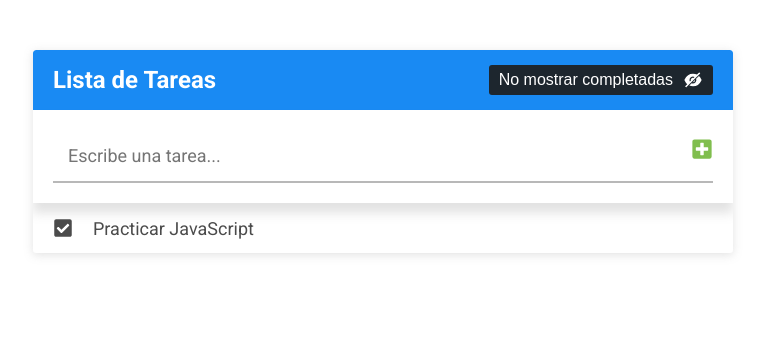
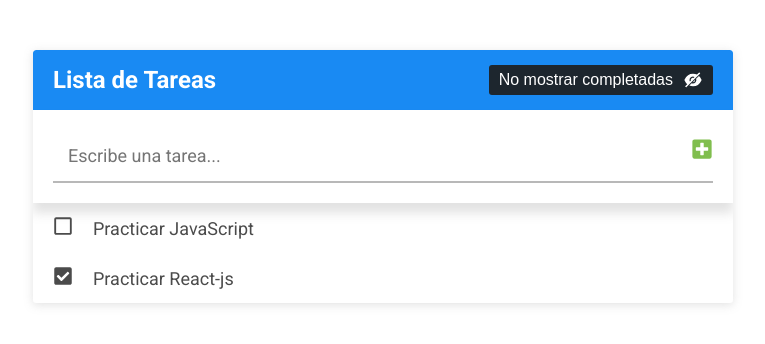
Before and after one commit to YakerHuertas26/Lista_de_Tareas, a React (Create React App) app: page / in a window 1280 px wide. Shown: the top 344 px of the page, without its empty margins (257-1022 px from the left). Built offline with nearby package versions, Linux system fonts and the light colour scheme.

Commit message:
fumcionalidad de editar terminada

```diff
--- a/src/App.js
+++ b/src/App.js
@@ -10,6 +10,11 @@ const App=() =>{
       id:1,
       description:'Practicar JavaScript',
       state: false
+    },
+    {
+      id:2,
+      description:'Practicar React-js',
+      state: true
     }
   ])
 
--- a/src/components/ListadeTareas.js
+++ b/src/components/ListadeTareas.js
@@ -2,6 +2,16 @@ import './../App.css';
 import Tarea from './Tarea';
 
 const ListaTareas = ({tareas,setTareas}) => {
+
+    const tareaCompletada=(id)=>{
+            setTareas(tareas.map((element)=>{
+                if (element.id===id) {
+                    return {...element, state: !element.state}
+                }
+                return element
+            })
+        )
+    }
 
 
     return (
@@ -12,7 +22,10 @@ const ListaTareas = ({tareas,setTareas}) => {
                     return <Tarea
                             key={element.id}
                             tarea={element}
-                            setTareas={setTareas}/>
+                            setTareas={setTareas}
+                            tareaCompletada={tareaCompletada}
+                            ListaTareas={tareas}
+                            />
                 })
                 :
                 <div className="lista-tareas__mensaje">NO hay tareas</div>
--- a/src/components/Tarea.js
+++ b/src/components/Tarea.js
@@ -1,8 +1,9 @@
 import { useState } from "react";
-import { FaCheckSquare } from "react-icons/fa";
+import { FaCheckSquare,FaRegSquare } from "react-icons/fa";
+
 import { FiEdit } from "react-icons/fi";
 import { MdDelete } from "react-icons/md";
-const Tarea = ({tarea,setTareas}) => {
+const Tarea = ({tarea,tareaCompletada,setTareas,ListaTareas}) => {
 
     const [btnEdit,setBtnEdit]= useState(false)
     const [tareaInicial, setTareaInicual]= useState(tarea.description)
@@ -10,21 +11,32 @@ const Tarea = ({tarea,setTareas}) => {
     const editar=()=>{
         setBtnEdit(!btnEdit)
     }
-    const actualizarTarea=(e)=>{
+    const actualizarTarea=(id,e)=>{
         e.preventDefault();
-        console.log('actualizando......');
+        setTareas(ListaTareas.map((elemntos)=>{
+            if (elemntos.id===id) {
+                return {...elemntos,description:tareaInicial}
 
+            }
+            return elemntos
+            })
+        )
+        setBtnEdit(!btnEdit)
     }
 
     return (
 
         <li className="lista-tareas__tarea">
-            <FaCheckSquare className="lista-tareas__icono list-tareas__icono-check" />
+            <span onClick={()=>tareaCompletada(tarea.id)}>
+                {tarea.state?<FaCheckSquare className="lista-tareas__icono list-tareas__icono-check" />
+                :
+                <FaRegSquare className="lista-tareas__icono list-tareas__icono-check"/>}
+            </span>
 
             <span className="lista-tareas__texto">
             {btnEdit?
                 <form action="" className="formulario-editar-tarea"
-                onSubmit={actualizarTarea}>
+                onSubmit={(e)=>actualizarTarea(tarea.id,e)}>
                     <input type="text"
                         className="formulario-editar-tarea__input"
                         value={tareaInicial}
```
